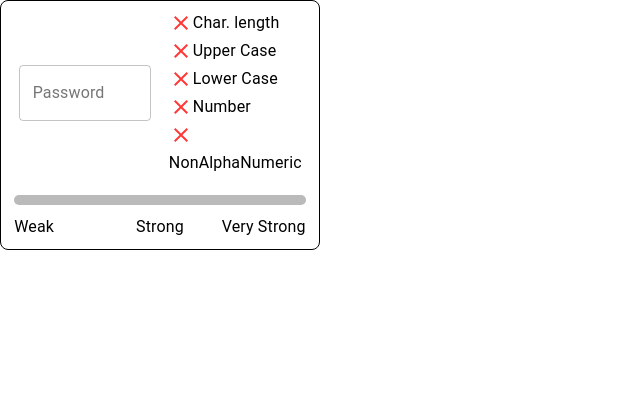
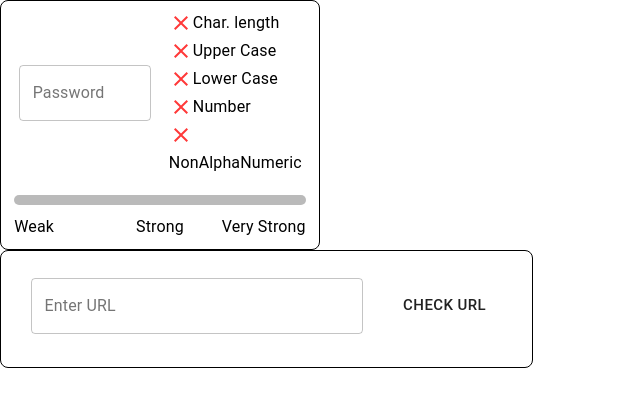
Before and after one commit to nlister-makor/enigma_x_utils_sandbox, a React (Create React App) app: page / in a window 1280 px wide. Shown: the top 406 px of the page, without its empty margins (0-640 px from the left). Built offline with nearby package versions, Linux system fonts and the light colour scheme.

Commit message:
merged with url

```diff
--- a/src/App.js
+++ b/src/App.js
@@ -1,12 +1,13 @@
 import { Grid } from '@material-ui/core';
 import './App.css';
 import Password from './Components/Password';
-
+import UrlValidation from './Components/UrlValidation';
 function App() {
   return (
     <div>
-      <Grid container style={{ display: 'flex' }}>
+      <Grid container style={{ display: 'flex' }} direction="column">
         <Password />
+        <UrlValidation />
       </Grid>
     </div>
   );
--- /dev/null
+++ b/src/Components/UrlValidation.js
@@ -0,0 +1,55 @@
+import { Button, Grid, TextField } from '@material-ui/core'
+
+import { URLValidator } from 'enigma-x-utilities'
+
+import { useEffect, useState } from 'react'
+
+function UrlValidation() {
+  const [URL, setURL] = useState('')
+  const [processedURL, setProcessedURL] = useState(undefined)
+  const [message, setMessage] = useState('')
+  const [success, setSuccess] = useState(undefined)
+  const CheckURL = () => {
+    const URLResponse = URLValidator(URL)
+    if (URLResponse.success) {
+      setMessage(URLResponse.message)
+      setProcessedURL(URLResponse.data)
+      setSuccess(URLResponse.success)
+    } else {
+      setMessage(URLResponse.message)
+      setSuccess(URLResponse.success)
+    }
+  }
+  useEffect(() => {}, [URL])
+
+  return (
+    <Grid item xs={5} style={{ borderRadius: 8, borderRadius: 8, border: '1px solid black' }}>
+      <Grid container alignItems="center" justifyContent="space-evenly">
+        <Grid item xs={11} style={{ marginBottom: '5%' }}>
+          {success == true ? <div>dfs</div> : <div></div>}
+          {processedURL && <h3> URL: {processedURL}</h3>}
+        </Grid>
+        <Grid item xs={5}>
+          <TextField
+            id="outlined-basic"
+            label="Enter URL"
+            variant="outlined"
+            style={{ width: '150%' }}
+            onChange={(e) => {
+              setURL(e.target.value);
+            }}
+          />
+        </Grid>
+        <Grid item xs={5}>
+          <Button style={{ marginLeft: '50%' }} size="large" onClick={(e) => CheckURL(e)}>
+            Check URL
+          </Button>
+          <Grid container></Grid>
+        </Grid>
+        <Grid item xs={11} style={{ paddingTop: 30 }}></Grid>
+      </Grid>
+    </Grid>
+  );
+}
+
+export default UrlValidation;
```
Also changed, not shown: src/Components/Home.js (deleted, +0 -58 lines).
